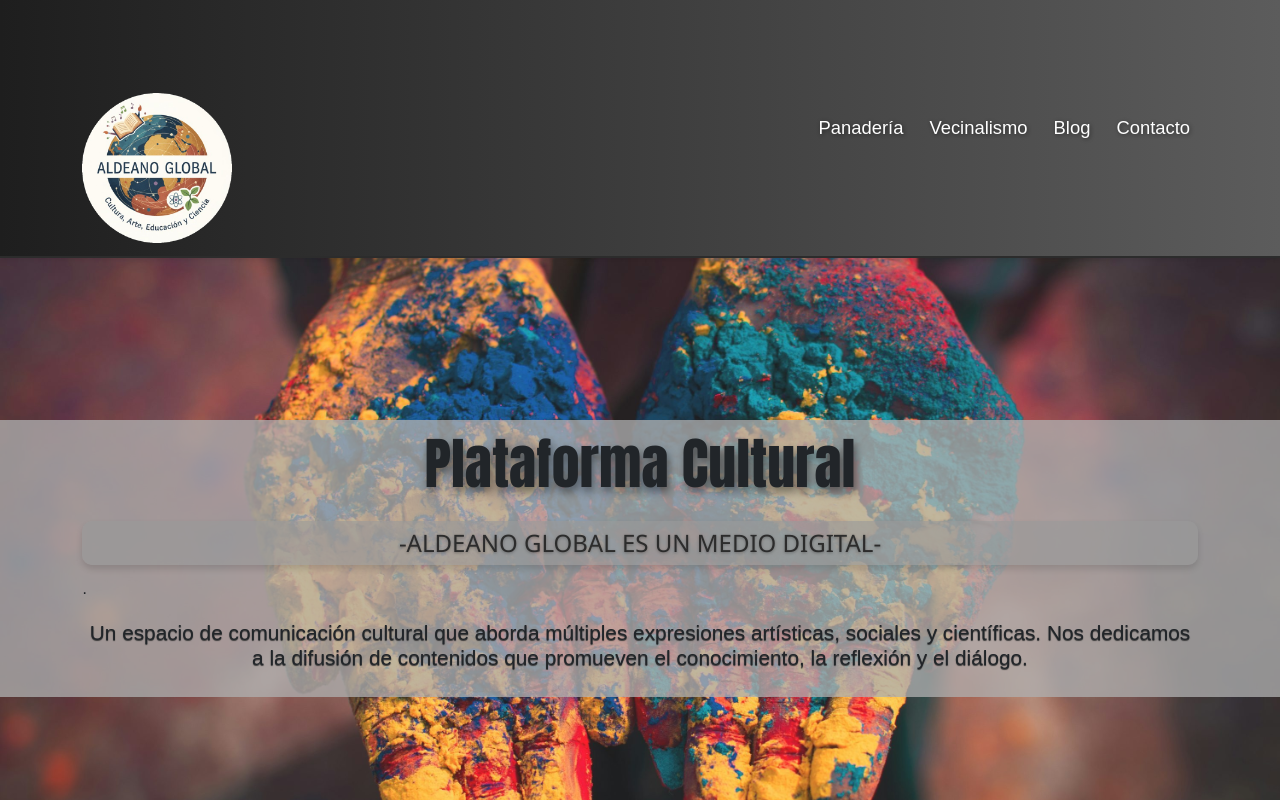
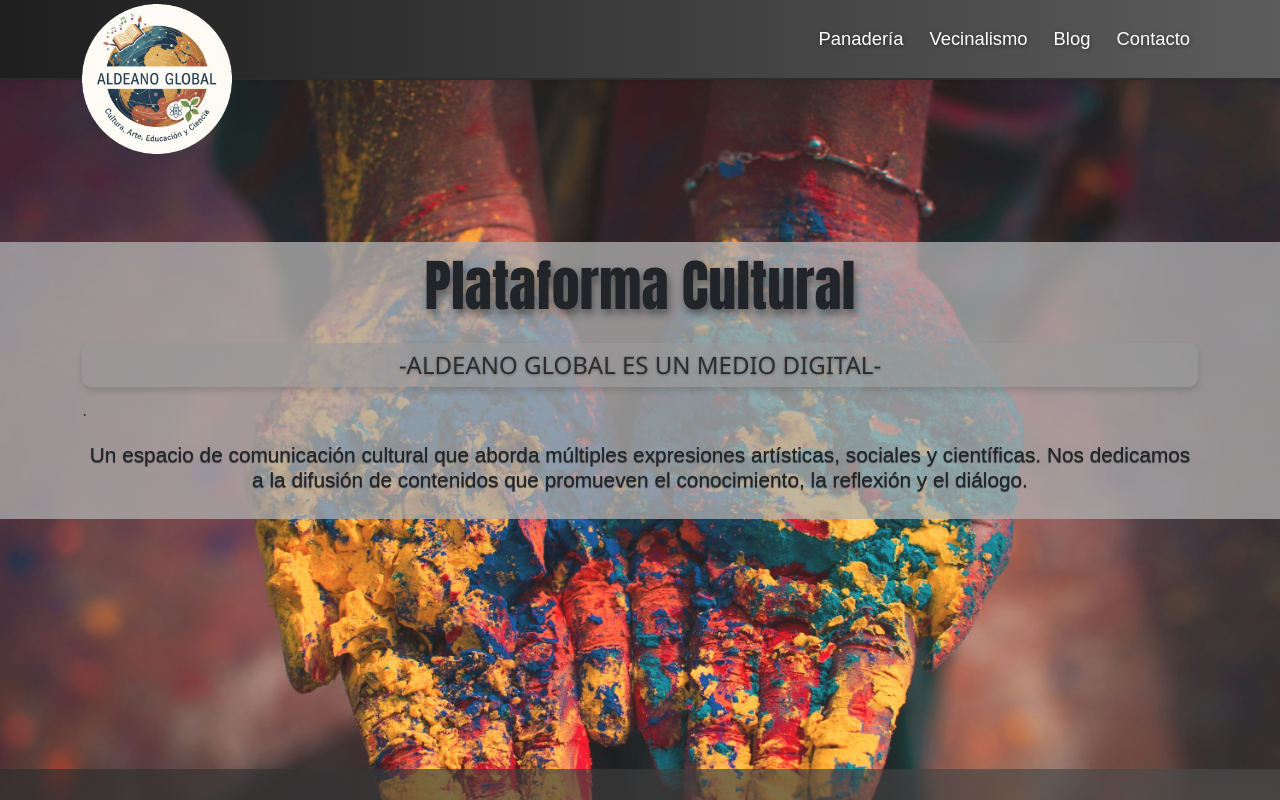
Before and after one commit to marianof87/aldeano_global, a Next.js app: page / in a window 1280 px wide. Shown: the top 800 px of the page. Built offline with nearby package versions, Linux system fonts and the light colour scheme.

Commit message:
header para moviles2

```diff
--- a/src/styles/globals.css
+++ b/src/styles/globals.css
@@ -249,6 +249,12 @@ main {
   border-bottom: 2px solid #2c2c2c;
 }
 
+@media (min-width: 992px) {
+  .navbar {
+    height: 80px;
+  }
+}
+
 /* Logo — se respeta EXACTAMENTE tu diseño */
 .navbar-brand img {
   max-height: 150px;
```
